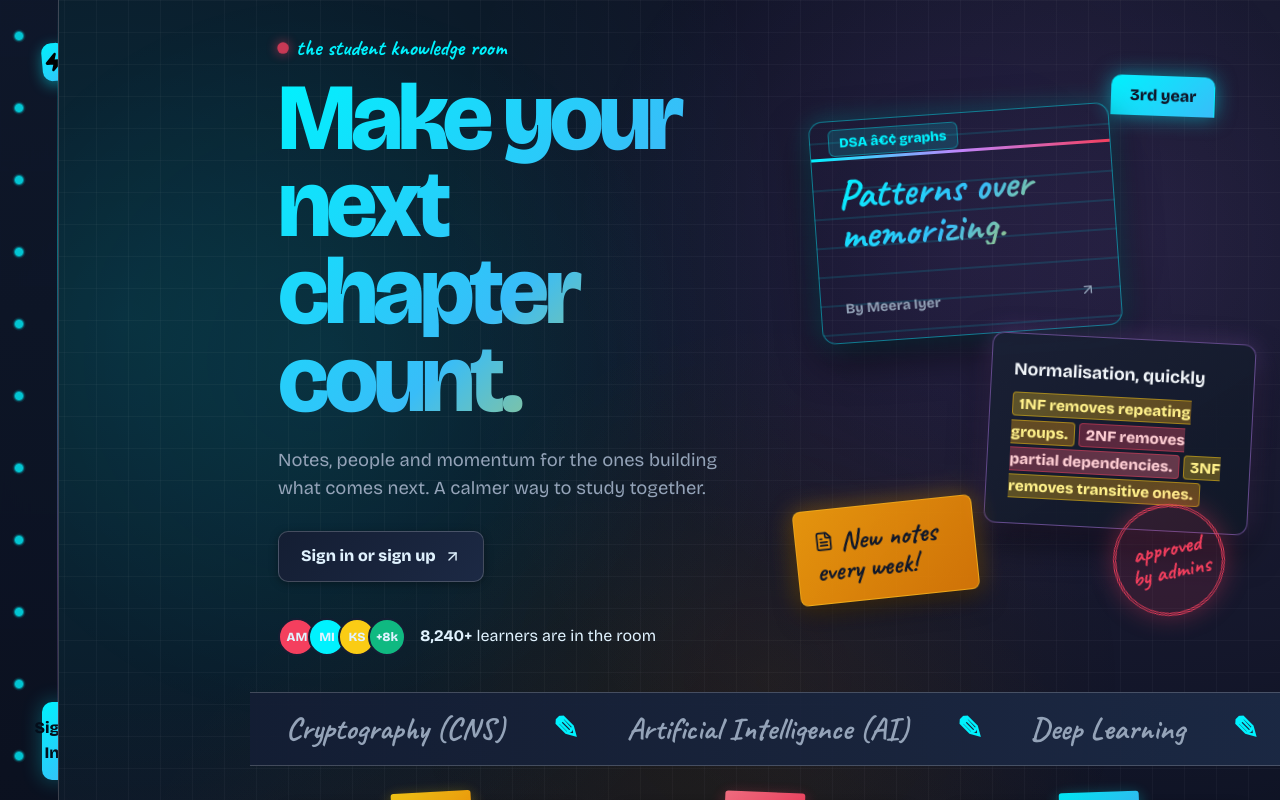
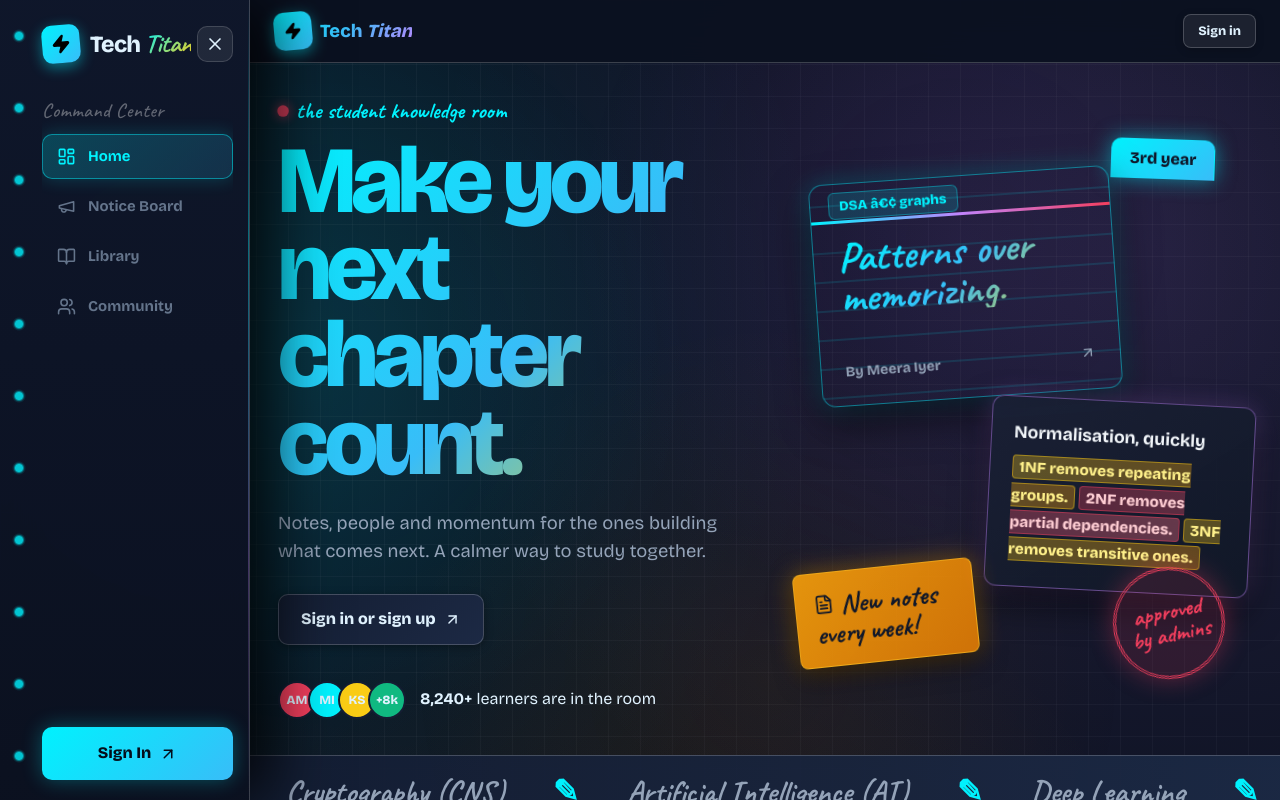
Before and after one commit to DEBUGGAURAV/Tech-Titan-Team, a React (Vite) app in the folder client/: page / in a window 1280 px wide. Shown: the top 800 px of the page. Built offline with nearby package versions, Linux system fonts and the light colour scheme.

Commit message:
feat: enhance mobile touch scroll, collapsible sidebar toggle, and reposition notices

```diff
--- a/client/src/App.jsx
+++ b/client/src/App.jsx
@@ -1,6 +1,6 @@
 import React, { useEffect, useState, Suspense, lazy } from 'react'
 import {
-  ArrowUpRight, Clock3, FileText, LockKeyhole, Menu, X, Bell,
+  ArrowUpRight, Clock3, FileText, LockKeyhole, Menu, X, Bell, Zap,
 } from 'lucide-react'
 import {
   createFolder, createNote, createNotice, deleteAdminUser,
@@ -46,7 +46,12 @@ const userMatchesQuery = (user, query) => {
 
 function App() {
   const [view, setView] = useState('home')
-  const [mobileNavOpen, setMobileNavOpen] = useState(false)
+  const [sidebarOpen, setSidebarOpen] = useState(() => {
+    if (typeof window !== 'undefined') {
+      return window.innerWidth > 1024
+    }
+    return false
+  })
   const [subject, setSubject] = useState('All notes')
   const [search, setSearch] = useState('')
   const [authOpen, setAuthOpen] = useState(() => {
@@ -413,28 +418,30 @@ function App() {
   }, [signedIn]);
 
 
-  // Lock body scroll when mobile navigation drawer is active
+  // Lock body scroll ONLY on mobile drawer (screen <= 1024px) when open
   useEffect(() => {
-    if (mobileNavOpen) {
+    if (sidebarOpen && typeof window !== 'undefined' && window.innerWidth <= 1024) {
       document.body.style.overflow = 'hidden'
+      return () => { document.body.style.overflow = '' }
     } else {
       document.body.style.overflow = ''
     }
-    return () => { document.body.style.overflow = '' }
-  }, [mobileNavOpen])
+  }, [sidebarOpen])
 
   return (
-    <div className="app-shell dashboard-layout">
-      {mobileNavOpen && (
+    <div className={`app-shell dashboard-layout ${sidebarOpen ? 'sidebar-active' : 'sidebar-collapsed'}`}>
+      {sidebarOpen && (
         <div
           className="sidebar-backdrop"
-          onClick={() => setMobileNavOpen(false)}
+          onClick={() => setSidebarOpen(false)}
           aria-hidden="true"
         />
       )}
       <Sidebar
-        mobileNavOpen={mobileNavOpen}
-        setMobileNavOpen={setMobileNavOpen}
+        sidebarOpen={sidebarOpen}
+        setSidebarOpen={setSidebarOpen}
+        mobileNavOpen={sidebarOpen}
+        setMobileNavOpen={setSidebarOpen}
         view={view}
         setView={setView}
         canManageContent={canManageContent}
@@ -446,27 +453,41 @@ function App() {
         setAuthOpen={setAuthOpen}
       />
 
-      <div className="main-content-wrapper">
-        <header className="mobile-header">
-          <button className="icon-button" aria-label="Open menu" onClick={() => setMobileNavOpen(true)}><Menu size={22} /></button>
+      <div className={`main-content-wrapper ${sidebarOpen ? 'sidebar-active' : 'sidebar-collapsed'}`}>
+        <header className="app-topbar">
+          <div className="topbar-left">
+            {!sidebarOpen && (
+              <button
+                className="icon-button menu-toggle-btn"
+                aria-label="Open sidebar menu"
+                onClick={() => setSidebarOpen(true)}
+                title="Open sidebar"
+              >
+                <Menu size={22} />
+              </button>
+            )}
             <span
-            className="mobile-brand-text"
+              className="topbar-brand-text"
               onClick={() => {
                 setView('home')
-              setMobileNavOpen(false)
+                if (window.innerWidth <= 1024) setSidebarOpen(false)
                 window.scrollTo({ top: 0, behavior: 'smooth' })
               }}
               style={{ cursor: 'pointer' }}
             >
-            Tech <i>Titan</i>
+              <span className="brand-mark"><Zap size={18} fill="currentColor" /></span>
+              <span>Tech <i>Titan</i></span>
             </span>
+          </div>
+
+          <div className="topbar-right">
             {signedIn ? (
               <button
                 className="avatar-circle small"
                 aria-label="Profile and account settings"
                 onClick={() => {
                   navigate('profile')
-                setMobileNavOpen(false)
+                  if (window.innerWidth <= 1024) setSidebarOpen(false)
                 }}
                 title="Edit profile & account details"
               >
@@ -477,13 +498,14 @@ function App() {
                 className="button button-ghost compact-button"
                 onClick={() => {
                   setAuthOpen(true)
-                setMobileNavOpen(false)
+                  if (window.innerWidth <= 1024) setSidebarOpen(false)
                 }}
                 style={{ fontSize: '0.8rem', padding: '6px 14px' }}
               >
                 Sign in
               </button>
             )}
+          </div>
         </header>
 
         <main className="main-content"><Suspense fallback={<div className="loading-skeleton">Loading view...</div>}>
@@ -526,12 +548,7 @@ function App() {
             </div>
           ) : (
             <>
-              {signedIn && (
-                <div id="notices" style={{ paddingTop: '8px' }}>
-                  <NoticeBoard notices={noticeBoard} canManage={false} />
-                </div>
-              )}
-              <div id="home"><Home onExplore={() => scrollTo('notes')} onSignIn={() => setAuthOpen(true)} signedIn={signedIn} /></div>
+              <div id="home"><Home onExplore={() => scrollTo('notes')} onSignIn={() => setAuthOpen(true)} signedIn={signedIn} noticeBoard={noticeBoard} /></div>
               <div id="notes">
                 {signedIn
                   ? <NotesView subject={subject} setSubject={setSubject} search={search} setSearch={setSearch} studentYear={session.user?.year} folders={folders} notes={liveNotes} latestUploads={liveNotes.slice(0, 8)} newUploadCount={newUploadCount} onDismissNewUploads={() => setNewUploadCount(0)} connectionError={connectionError} onRetry={() => setConnectionAttempt((attempt) => attempt + 1)} onNoteAccess={handleNoteAccess} />
@@ -576,7 +593,7 @@ function App() {
   )
 }
 
-function Home({ onExplore, onSignIn, signedIn }) {
+function Home({ onExplore, onSignIn, signedIn, noticeBoard = [] }) {
   // Parallax: the desk items drift slightly with the pointer (only for precise mouse devices, skipped on touchscreens)
   useEffect(() => {
     // Only run on desktop with a real mouse pointer
@@ -645,6 +662,12 @@ function Home({ onExplore, onSignIn, signedIn }) {
       </div>
     </section>
 
+    {signedIn && (
+      <div id="notices" style={{ paddingTop: '16px' }}>
+        <NoticeBoard notices={noticeBoard} canManage={false} />
+      </div>
+    )}
+
     <section className="page-width" style={{ paddingTop: 0 }}>
       <div className="section-head">
         <div><span className="eyebrow">private student room</span><h2>Notes worth<br />keeping close.</h2></div>
--- a/client/src/components/Sidebar.jsx
+++ b/client/src/components/Sidebar.jsx
@@ -5,9 +5,12 @@ import {
 } from 'lucide-react';
 
 export default function Sidebar({
-  mobileNavOpen, setMobileNavOpen, view, setView, canManageContent,
+  sidebarOpen, setSidebarOpen, mobileNavOpen, setMobileNavOpen, view, setView, canManageContent,
   signedIn, session, handleSignOut, navigate, scrollTo, setAuthOpen
 }) {
+  const isOpen = sidebarOpen !== undefined ? sidebarOpen : Boolean(mobileNavOpen);
+  const setIsOpen = setSidebarOpen || setMobileNavOpen;
+
   const items = [
     ['home', 'Home', LayoutDashboard],
     ['notices', 'Notice Board', Megaphone],
@@ -19,28 +22,19 @@ export default function Sidebar({
   // Auto-close on ESC key
   useEffect(() => {
     const handleKeyDown = (e) => {
-      if (e.key === 'Escape' && mobileNavOpen) {
-        setMobileNavOpen(false);
+      if (e.key === 'Escape' && isOpen) {
+        setIsOpen(false);
       }
     };
     window.addEventListener('keydown', handleKeyDown);
     return () => window.removeEventListener('keydown', handleKeyDown);
-  }, [mobileNavOpen, setMobileNavOpen]);
-
-  // Prevent background page from moving up and down when mobile sidebar is open
-  useEffect(() => {
-    if (mobileNavOpen) {
-      const originalOverflow = document.body.style.overflow;
-      document.body.style.overflow = 'hidden';
-      return () => {
-        document.body.style.overflow = originalOverflow;
-      };
-    }
-  }, [mobileNavOpen]);
+  }, [isOpen, setIsOpen]);
 
   const handleNavClick = (key) => {
     setView(key);
-    setMobileNavOpen(false);
+    if (window.innerWidth <= 1024) {
+      setIsOpen(false);
+    }
     setTimeout(() => {
       if (key === 'home') window.scrollTo({ top: 0, behavior: 'smooth' });
       else scrollTo(key);
@@ -49,16 +43,16 @@ export default function Sidebar({
 
   const handleProfileClick = () => {
     navigate('profile');
-    setMobileNavOpen(false);
+    if (window.innerWidth <= 1024) setIsOpen(false);
   };
 
   const handleSignOutClick = () => {
-    setMobileNavOpen(false);
+    if (window.innerWidth <= 1024) setIsOpen(false);
     handleSignOut();
   };
 
   const handleSignInClick = () => {
-    setMobileNavOpen(false);
+    if (window.innerWidth <= 1024) setIsOpen(false);
     setAuthOpen(true);
   };
 
@@ -67,13 +61,13 @@ export default function Sidebar({
   const roleName = user?.role === 'admin' ? 'Administrator' : user?.role === 'content_admin' ? 'Content Admin' : 'Verified Student';
 
   return (
-    <aside className={`sidebar ${mobileNavOpen ? 'mobile-open' : ''}`}>
+    <aside className={`sidebar ${isOpen ? 'is-open mobile-open' : ''}`}>
       <div className="sidebar-top">
         <button
           className="brand"
           onClick={() => {
             setView('home');
-            setMobileNavOpen(false);
+            if (window.innerWidth <= 1024) setIsOpen(false);
             window.scrollTo({ top: 0, behavior: 'smooth' });
           }}
           aria-label="Go to home"
@@ -81,26 +75,14 @@ export default function Sidebar({
           <span className="brand-mark"><Zap size={20} fill="currentColor" /></span>
           <span>Tech <i>Titan</i></span>
         </button>
-        {mobileNavOpen && (
-          <button
-            className="mobile-close-btn"
-            onClick={() => setMobileNavOpen(false)}
-            aria-label="Close menu"
-            style={{
-              display: 'inline-flex',
-              alignItems: 'center',
-              justifyContent: 'center',
-              width: '36px',
-              height: '36px',
-              borderRadius: '10px',
-              background: 'rgba(255, 255, 255, 0.08)',
-              border: '1px solid rgba(255, 255, 255, 0.15)',
-              color: '#f8fafc'
-            }}
-          >
-            <X size={20} />
-          </button>
-        )}
+        <button
+          className="sidebar-close-btn"
+          onClick={() => setIsOpen(false)}
+          aria-label="Close sidebar"
+          title="Close sidebar"
+        >
+          <X size={20} />
+        </button>
       </div>
 
       <nav className="sidebar-nav" aria-label="Primary navigation">
--- a/client/src/styles.css
+++ b/client/src/styles.css
@@ -284,16 +284,82 @@ select option { background: var(--surface); color: var(--text-primary); }
 .main-content-wrapper {
   flex: 1;
   min-width: 0;
-  margin-left: var(--sidebar-w);
-  width: calc(100% - var(--sidebar-w));
+  margin-left: 0;
+  width: 100%;
   min-height: 100vh;
   min-height: 100dvh;
   display: flex;
   flex-direction: column;
-  transition: margin-left .22s cubic-bezier(0.16, 1, 0.3, 1), width .22s cubic-bezier(0.16, 1, 0.3, 1);
-}
-
-.mobile-header { display: none; }
+  overflow-x: hidden;
+  overflow-y: visible;
+  transition: margin-left .28s cubic-bezier(0.16, 1, 0.3, 1), width .28s cubic-bezier(0.16, 1, 0.3, 1);
+}
+
+@media (min-width: 1025px) {
+  .main-content-wrapper.sidebar-active {
+    margin-left: var(--sidebar-w);
+    width: calc(100% - var(--sidebar-w));
+  }
+}
+
+/* App Universal Topbar (available on all devices) */
+.app-topbar {
+  display: flex;
+  position: sticky;
+  top: 0;
+  z-index: 100;
+  align-items: center;
+  justify-content: space-between;
+  padding: 12px 24px;
+  background: rgba(11, 17, 32, 0.95);
+  border-bottom: 1px solid var(--border-bright);
+  backdrop-filter: blur(16px);
+  -webkit-backdrop-filter: blur(16px);
+  box-sizing: border-box;
+}
+
+.topbar-left {
+  display: flex;
+  align-items: center;
+  gap: 14px;
+}
+
+.topbar-right {
+  display: flex;
+  align-items: center;
+  gap: 12px;
+}
+
+.topbar-brand-text {
+  font-size: 1.15rem;
+  font-weight: 800;
+  background: linear-gradient(135deg, #00f2fe 0%, #38bdf8 50%, #c084fc 100%);
+  -webkit-background-clip: text;
+  -webkit-text-fill-color: transparent;
+  display: flex;
+  align-items: center;
+  gap: 8px;
+  user-select: none;
+}
+
+.menu-toggle-btn {
+  display: grid;
+  place-items: center;
+  width: 38px;
+  height: 38px;
+  border: 1.5px solid var(--border-bright);
+  border-radius: 10px;
+  background: rgba(255, 255, 255, 0.06);
+  color: var(--text-primary);
+  transition: all .18s ease;
+  cursor: pointer;
+}
+.menu-toggle-btn:hover {
+  border-color: var(--cyan);
+  background: var(--cyan-dim);
+  color: var(--cyan);
+  box-shadow: 0 0 14px rgba(0, 242, 254, 0.35);
+}
 
 .sidebar {
   position: fixed;
@@ -304,22 +370,58 @@ select option { background: var(--surface); color: var(--text-primary); }
   height: 100vh;
   height: 100dvh;
   max-height: 100dvh;
-  z-index: 200;
+  z-index: 999;
   display: flex;
   flex-direction: column;
   padding: 24px 16px 20px 42px;
-  background: linear-gradient(180deg, rgba(15, 23, 42, 0.96) 0%, rgba(11, 17, 32, 0.99) 100%);
+  background: linear-gradient(180deg, rgba(15, 23, 42, 0.98) 0%, rgba(11, 17, 32, 0.99) 100%);
   border-right: 1px solid var(--border-bright);
   color: var(--text-primary);
   box-sizing: border-box;
   overflow-x: hidden;
   overflow-y: auto;
   overscroll-behavior: contain;
-  transition: transform .28s cubic-bezier(0.16, 1, 0.3, 1), width .22s cubic-bezier(0.16, 1, 0.3, 1);
+  transform: translateX(-100%);
+  transition: transform .28s cubic-bezier(0.16, 1, 0.3, 1), box-shadow .28s ease;
   scrollbar-width: thin;
   scrollbar-color: rgba(0, 242, 254, 0.25) transparent;
   backdrop-filter: blur(20px);
   -webkit-backdrop-filter: blur(20px);
+  box-shadow: none;
+}
+
+.sidebar.is-open,
+.sidebar.mobile-open {
+  transform: translateX(0);
+  box-shadow: 16px 0 50px rgba(0, 0, 0, 0.85);
+}
+
+@media (min-width: 1025px) {
+  .sidebar.is-open,
+  .sidebar.mobile-open {
+    box-shadow: 4px 0 24px rgba(0, 0, 0, 0.45);
+  }
+}
+
+.sidebar-close-btn {
+  display: inline-flex;
+  align-items: center;
+  justify-content: center;
+  width: 36px;
+  height: 36px;
+  border-radius: 10px;
+  background: rgba(255, 255, 255, 0.08);
+  border: 1px solid rgba(255, 255, 255, 0.15);
+  color: var(--text-primary);
+  cursor: pointer;
+  transition: all .2s ease;
+  flex-shrink: 0;
+}
+.sidebar-close-btn:hover {
+  background: rgba(0, 242, 254, 0.2);
+  border-color: var(--cyan);
+  color: var(--cyan);
+  transform: scale(1.05);
 }
 
 .sidebar::-webkit-scrollbar {
@@ -1222,11 +1324,7 @@ select option { background: var(--surface); color: var(--text-primary); }
 
 /* ===== MOBILE HEADER & BACKDROP ===== */
 .mobile-header {
-  display: none; position: sticky; top: 0; z-index: 100;
-  align-items: center; justify-content: space-between; padding: 12px 18px;
-  background: rgba(15, 23, 42, 0.95);
-  border-bottom: 1px solid var(--border-bright);
-  backdrop-filter: blur(16px);
+  display: none;
 }
 
 .sidebar-backdrop {
@@ -1234,8 +1332,15 @@ select option { background: var(--surface); color: var(--text-primary); }
   inset: 0;
   background: rgba(0, 0, 0, 0.75);
   backdrop-filter: blur(6px);
+  -webkit-backdrop-filter: blur(6px);
   z-index: 899;
   animation: fadeIn 0.2s ease;
+}
+
+@media (min-width: 1025px) {
+  .sidebar-backdrop {
+    display: none !important;
+  }
 }
 
 @keyframes fadeIn {
@@ -1259,7 +1364,7 @@ select option { background: var(--surface); color: var(--text-primary); }
     height: 100vh;
     height: 100dvh;
     max-height: 100dvh;
-    z-index: 999;
+    z-index: 1000;
     width: min(85vw, 300px);
     transform: translateX(-100%);
     box-shadow: none;
@@ -1267,12 +1372,13 @@ select option { background: var(--surface); color: var(--text-primary); }
     overflow-y: auto;
     overscroll-behavior: contain;
   }
+  .sidebar.is-open,
   .sidebar.mobile-open {
     transform: translateX(0);
     box-shadow: 20px 0 60px rgba(0, 0, 0, 0.85);
   }
-  .mobile-header {
-    display: flex;
+  .app-topbar {
+    padding: 10px 16px;
   }
   .hero {
     grid-template-columns: 1fr;
@@ -1423,19 +1529,12 @@ select option { background: var(--surface); color: var(--text-primary); }
     -webkit-backdrop-filter: none !important;
   }
 
-  /* 4. Hardware-accelerated smooth scrolling */
+  /* 4. Natural momentum touch scrolling for mobile */
   .main-content-wrapper,
   .main-content,
   .page-width,
   .notes-grid {
     -webkit-overflow-scrolling: touch;
-    transform: translateZ(0);
-  }
-
-  /* 5. Virtualized off-screen rendering: phone browser skips off-screen sections until scrolled */
-  #home, #notes, #students, .creative-upload-space {
-    content-visibility: auto;
-    contain-intrinsic-size: 1px 350px;
   }
 
   /* 6. Hardware-promote ticker marquee */
```
Lines whose indentation alone changed are shown as unchanged.
